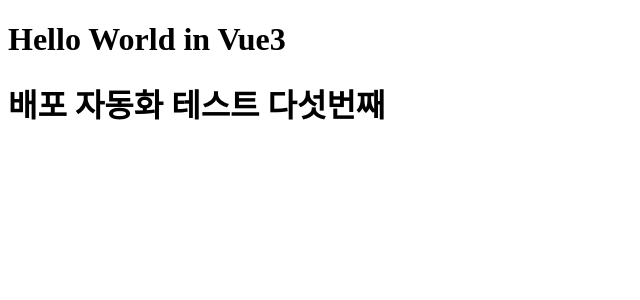
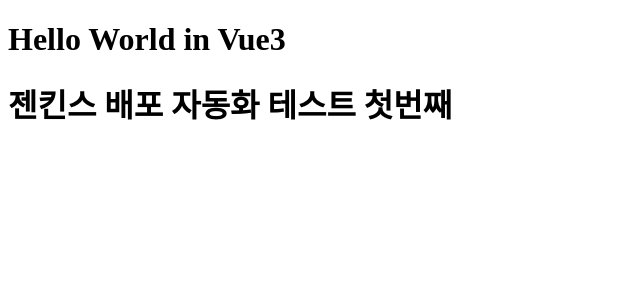
Before and after one commit to earthjakebae/earth-front, a Vue app: page / in a window 1280 px wide. Shown: the top 300 px of the page, without its empty margins (0-640 px from the left). Built offline with nearby package versions, Linux system fonts and the light colour scheme.

Commit message:
젠킨스 배포 자동화 테스트 첫번째

```diff
--- a/src/components/HelloWorld.vue
+++ b/src/components/HelloWorld.vue
@@ -1,7 +1,7 @@
 <template>
   <div class="hello">
     <h1>{{ msg }}</h1>
-    <h1>배포 자동화 테스트 다섯번째</h1>
+    <h1>젠킨스 배포 자동화 테스트 첫번째</h1>
   </div>
 </template>
 
```
